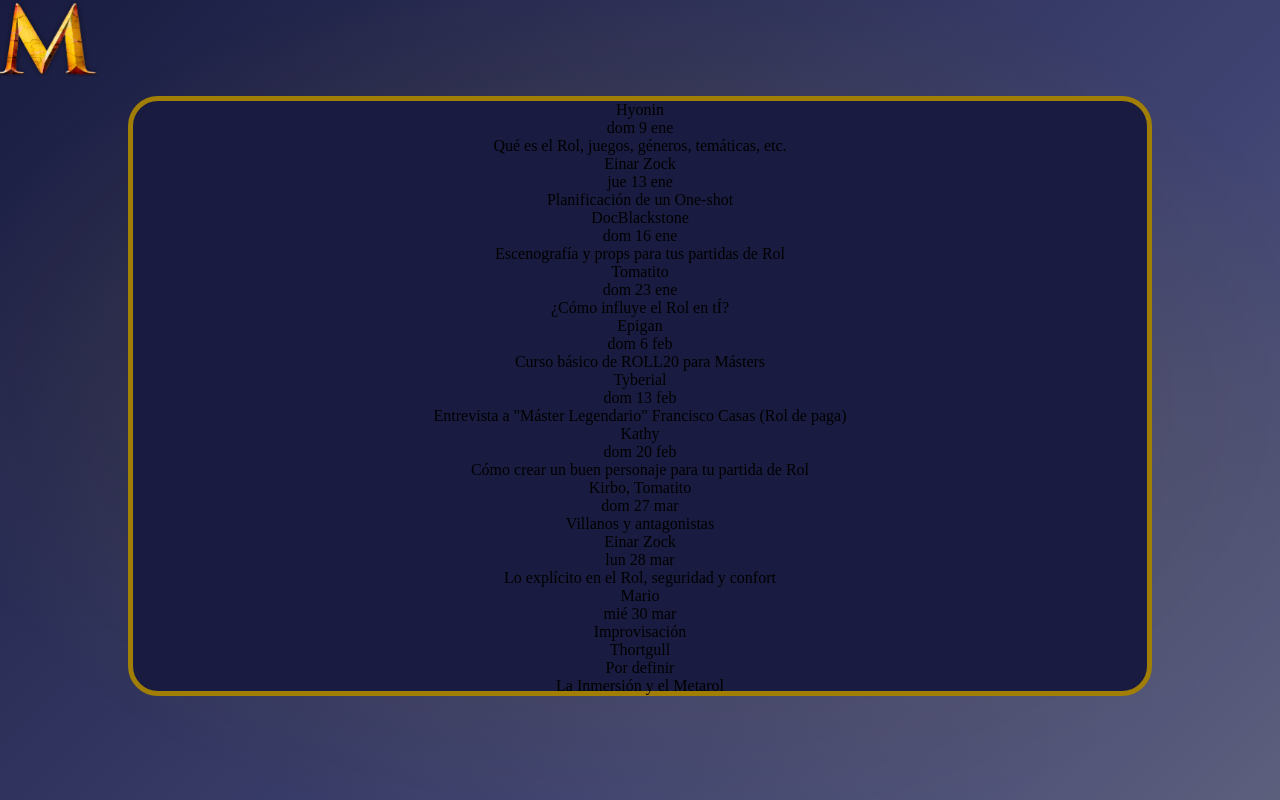
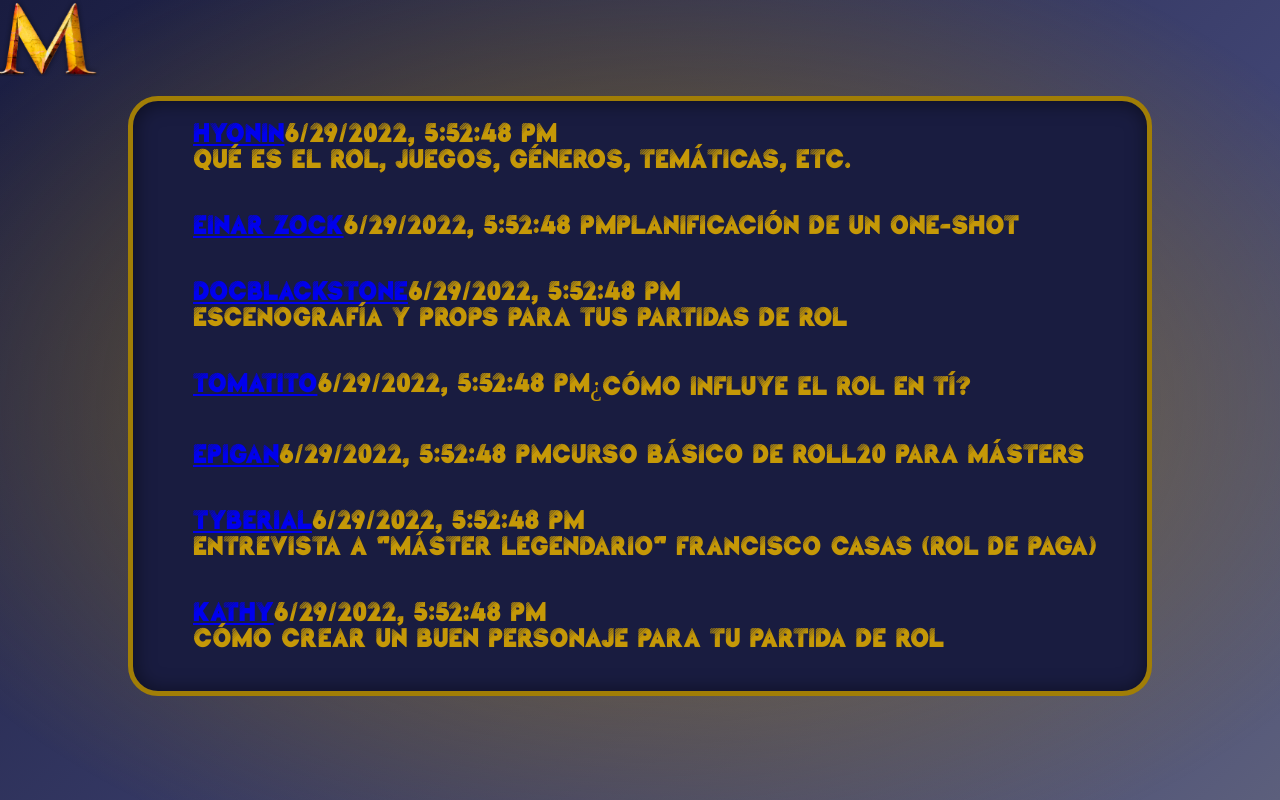
Before and after one commit to Kakalanp/Multiverso-del-rol, a JavaScript app: page / in a window 1280 px wide. Built offline with nearby package versions, Linux system fonts and the light colour scheme; the HTML template or start-up script is replaced by a standard one.

Commit message:
Adding Font and basic operations

```diff
--- a/src/components/Event.js
+++ b/src/components/Event.js
@@ -1,9 +1,50 @@
-export default function Event({master, title, date, time, masterId}) {
-    return(
-        <div>
-            <p>{master}</p>
-            <p>{date}</p>
-            <p>{title}</p>
-        </div>
-    )
+import styles from "../styles/Event.module.css";
+
+export default function Event({ master, title, date, time, masterId }) {
+  // check if there's more than one master
+  if (master.indexOf(", ") !== -1 && master !== "abierto") {
+    master = master.split(", ");
+    masterId = masterId.split(", ");
+    console.log(master, masterId);
+  }
+
+  const localTime = new Date('6/29/2022 4:52:48 PM GMT-1').toLocaleString();
+
+  return (
+    <div className={styles.event}>
+      {
+        //check if links are needed
+        masterId ? (
+          // check if master is an array, meaning is more than one
+          master.constructor === Array ? (
+            //create a link for each master
+            master.map((master, i) => (
+              <a
+                key={masterId[i] * masterId[i]}
+                rel="noopener noreferrer"
+                target="_blank"
+                href={`https://discordapp.com/users/${masterId[i]}`}
+              >
+                {master}
+              </a>
+            ))
+          ) : (
+            // create a single link of there's only one master
+            <a
+              rel="noopener noreferrer"
+              target="_blank"
+              href={`https://discordapp.com/users/${masterId}`}
+            >
+              {master}
+            </a>
+          )
+        ) : (
+          // in case there are no links just add the master
+          <p>{master}</p>
+        )
+      }
+      <p>{localTime}</p>
+      <p>{title}</p>
+    </div>
+  );
 }
--- a/src/components/Schedule.js
+++ b/src/components/Schedule.js
@@ -6,9 +6,11 @@ export default function Schedule() {
     const confirmedTopic = data.filter((topic) => topic.ESTADO === 'Confirmado')
     return(
         <div className={styles.container}>
-          {confirmedTopic.map((topic) => (
+            <div className={styles.content}>
+          {data.map((topic) => (
             <Event key={Math.random()} master={topic.MASTER} title={topic.TEMA} date={topic.FECHA} time={topic.HORARIO} masterId={topic.ID} />
           ))}
+          </div>
         </div>
     )
 }
--- a/src/styles/App.css
+++ b/src/styles/App.css
@@ -1,6 +1,13 @@
+@font-face {
+  font-family: Nuvel;
+  src: url('../assets/Fonts/Nuvel.ttf')
+}
+
 * {
     box-sizing: border-box;
-    margin: 0
+    margin: 0;
+    font-family: Nuvel;
+    font-size: 1.3rem;
 }
 
 body {
--- /dev/null
+++ b/src/styles/Event.module.css
@@ -0,0 +1,6 @@
+.event {
+    color: #c59807;
+    padding:  20px 30px;
+    display: flex;
+    flex-wrap: wrap;
+}
--- a/src/styles/Schedule.module.css
+++ b/src/styles/Schedule.module.css
@@ -1,16 +1,46 @@
+@property --intensity {
+  syntax: '<percentage>';
+  inherits: false;
+  initial-value: 10%;
+}
+
+@property --distance {
+  syntax: '<percentage>';
+  inherits: false;
+  initial-value: 60%;
+}
+
 .container:before {
     content: "";
     position: fixed;
     z-index: -1;
     top:0;
     left:0;
-    background: radial-gradient(rgba(161, 126, 6, 0.2), transparent 80%);
+    transition: --intensity 0.5s;
+    background: radial-gradient(rgba(161, 126, 6, var(--intensity)), transparent var(--distance));
+    animation: glow 5s infinite alternate;
     background-repeat: no-repeat;
     width: 100vw;
     height: 100vh;
   }
 
+  @keyframes glow {
+    from {
+      --intensity: 30%;
+      --distance: 60%;
+    }
+    80%{
+      --intensity: 70%;
+      --distance: 90%;
+    }
+    to {
+      --intensity: 70%;
+      --distance: 90%;
+    }
+  }
+
   .container {
+    padding: 0 20px;
     background-color: #191c40;
     border: 5px solid #a17e06;
     height: 75vh;
@@ -19,5 +49,26 @@
     top: 12%;
     left: 10%;
     border-radius: 30px;
+    box-shadow: 1px 1px 20px 0 rgba(0,0,0,0.5) inset;
+  }
+  .content{
+    width: 100%;
+    padding-left: 10px;
+    height: calc(75vh - 10px);
+    overflow-y: scroll;
     text-align: center;
   }
+  ::-webkit-scrollbar {
+      width: 10px;
+      padding-right: 20px;
+  }
+  ::-webkit-scrollbar-track {
+    background: #99999917;
+  }
+  ::-webkit-scrollbar-thumb {
+      background: #4d4d4d7a;
+      border-radius: 5px;
+  }
+  ::-webkit-scrollbar-thumb:hover {
+      background: #a17d066d;
+  }
```
Also changed, not shown: src/assets/Fonts/Nuvel.ttf (added).
